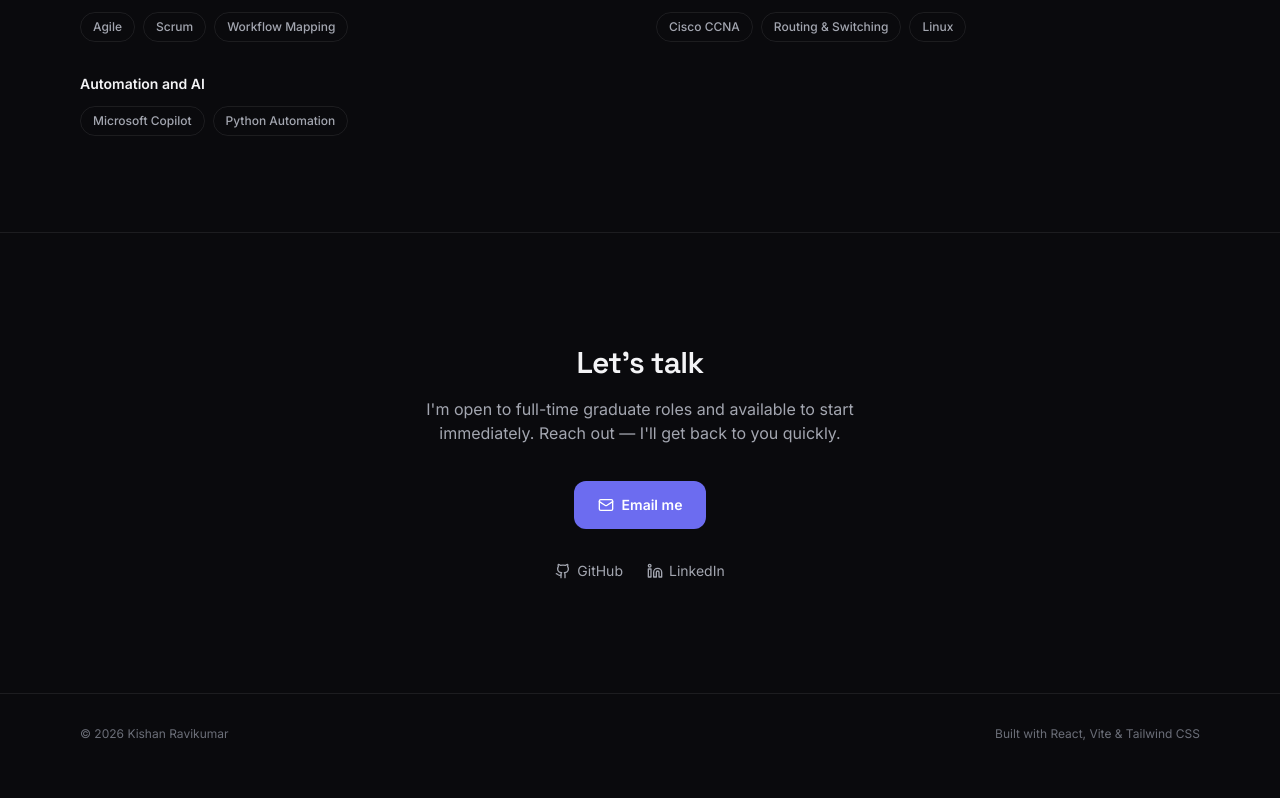
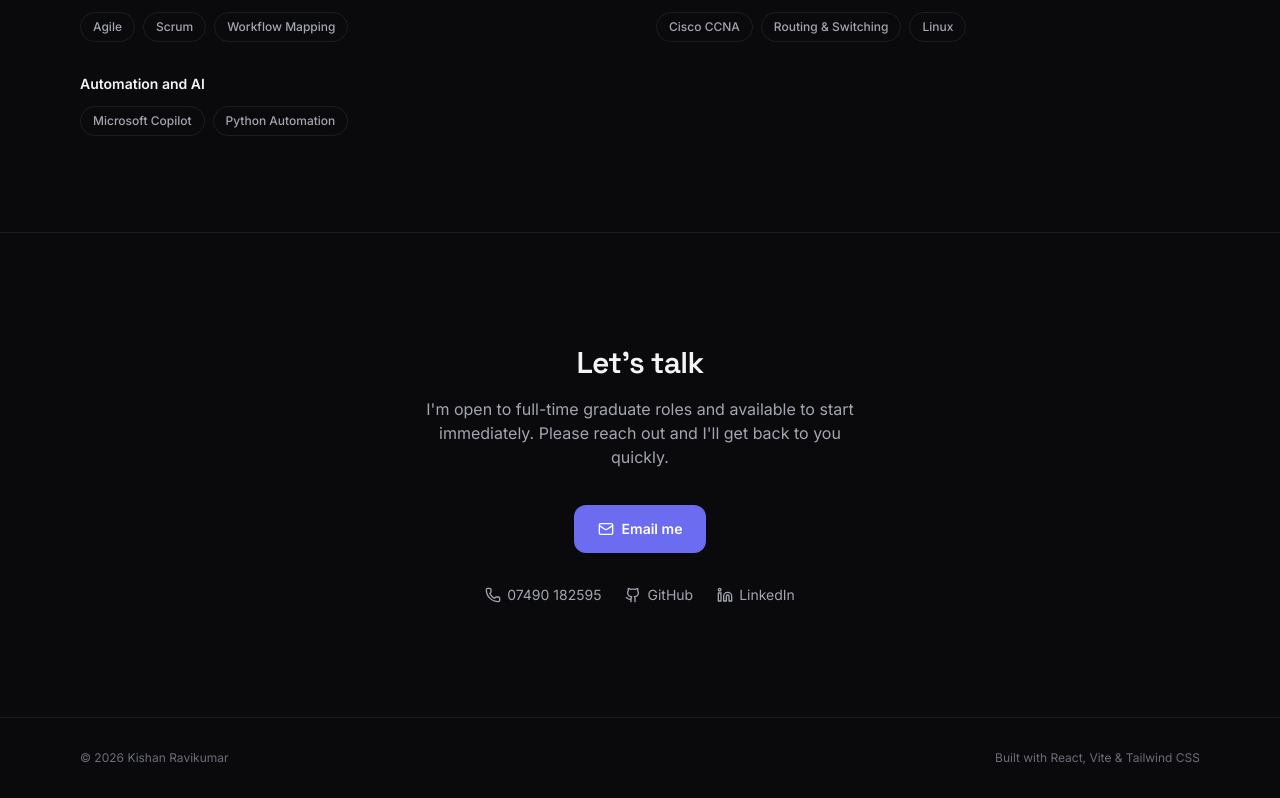
Before and after one commit to Kishanr19/Kishanr19.github.io, a React (Vite) app: page / in a window 1280 px wide. Shown: the part 6717-7515 px from the top of the page. Before the commit the page ends 7491 px from the top, so only its background shows below. Built offline with nearby package versions, Linux system fonts and the light colour scheme.

Commit message:
Add phone number to Contact section, remove em dash from copy

```diff
--- a/src/components/Contact.jsx
+++ b/src/components/Contact.jsx
@@ -1,4 +1,4 @@
-import { Mail, Github, Linkedin } from 'lucide-react'
+import { Mail, Phone, Github, Linkedin } from 'lucide-react'
 import { profile } from '../data.js'
 import { useReveal } from '../hooks/useReveal.js'
 
@@ -13,7 +13,7 @@ export default function Contact() {
         </h2>
         <p className="text-ink-soft max-w-md mx-auto mb-9">
           I'm open to full-time graduate roles and available to start immediately.
-          Reach out — I'll get back to you quickly.
+          Please reach out and I'll get back to you quickly.
         </p>
 
         <a
@@ -24,7 +24,14 @@ export default function Contact() {
           Email me
         </a>
 
-        <div className="mt-8 flex items-center justify-center gap-6 text-sm">
+        <div className="mt-8 flex flex-wrap items-center justify-center gap-6 text-sm">
+          <a
+            href={`tel:${profile.phone.replace(/\s+/g, '')}`}
+            className="inline-flex items-center gap-1.5 text-ink-soft hover:text-accent transition-colors"
+          >
+            <Phone size={16} />
+            {profile.phone}
+          </a>
           <a
             href={profile.github}
             target="_blank"
```
